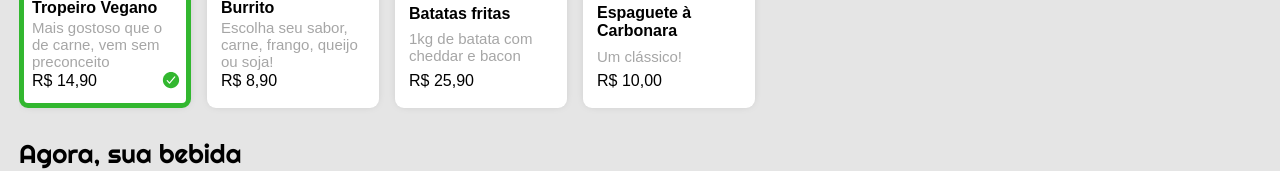
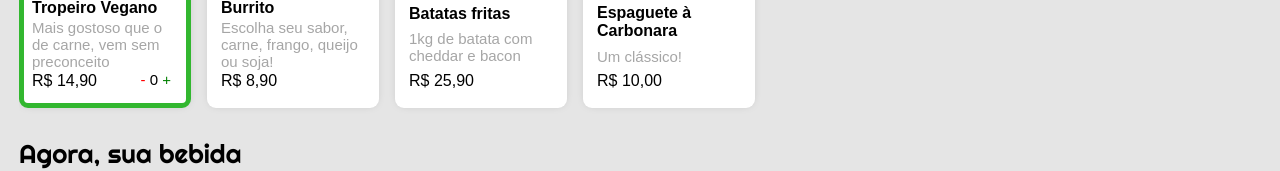
Before and after one commit to yasmimc/DrivenEats-React, a React (Create React App) app: page / in a window 1280 px wide. Both pictures are taken after a click on the button 105 px from the left and 270 px from the top of the page. Shown: the part 270-441 px from the top of the page. Built offline with nearby package versions, Linux system fonts and the light colour scheme.

Commit message:
Added item counter on selected options

```diff
--- a/public/css/style.css
+++ b/public/css/style.css
@@ -8,7 +8,7 @@ div {
     scrollbar-width: none;
 }
 
-ion-icon {
+.item-counter {
     display: none;
 }
 
@@ -101,6 +101,14 @@ ion-icon {
     font-size: 20px;
     bottom: 13px;
     right: 5px;
+}
+
+.selectedOption .item-counter {
+    display: initial;
+    position: absolute;
+    bottom: 15px;
+    right: 15px;
+    font-size: 15px;
 }
 
 img {
--- a/src/components/Options.js
+++ b/src/components/Options.js
@@ -1,3 +1,4 @@
+import { func } from 'prop-types';
 import React from 'react';
 import fetchOptions from '../data';
 
@@ -24,7 +25,14 @@ function Option(props){
             <h1 className="product-name">{props.name}</h1>
             <p className="product-description">{props.description}</p>
             <p className="product-price">{props.price}</p>
-            <ion-icon className="icon" name="checkmark-circle"></ion-icon>
+            <ItemCounter/>
         </button>
     );
 }
+
+function ItemCounter(){
+    const [valor, setValor] = React.useState(0);
+    return(
+        <p className="item-counter"><spam onClick={() => setValor(valor <= 0 ? 0 : valor - 1)} style={{color:'red'}}>-</spam> {valor} <spam onClick={() => setValor(valor + 1)} style={{color:'green'}}>+</spam></p>
+    )
+}
```
